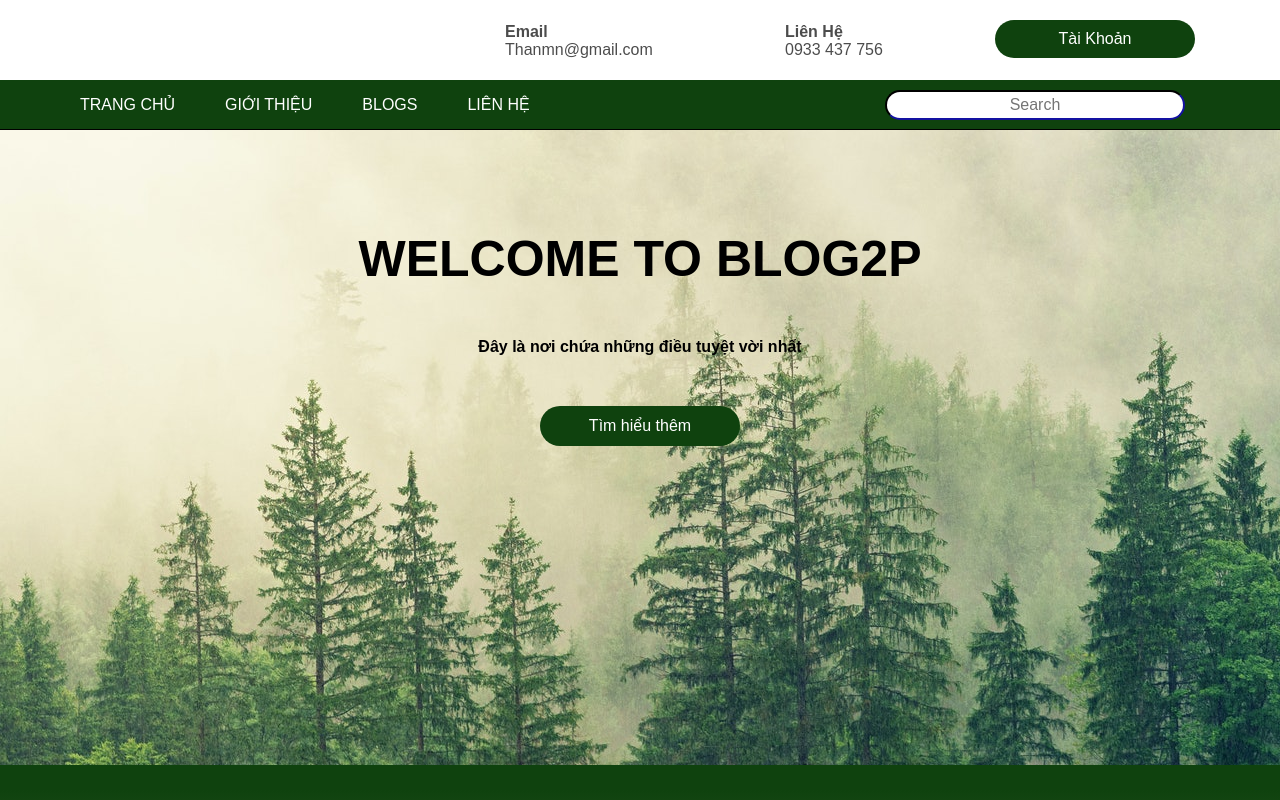
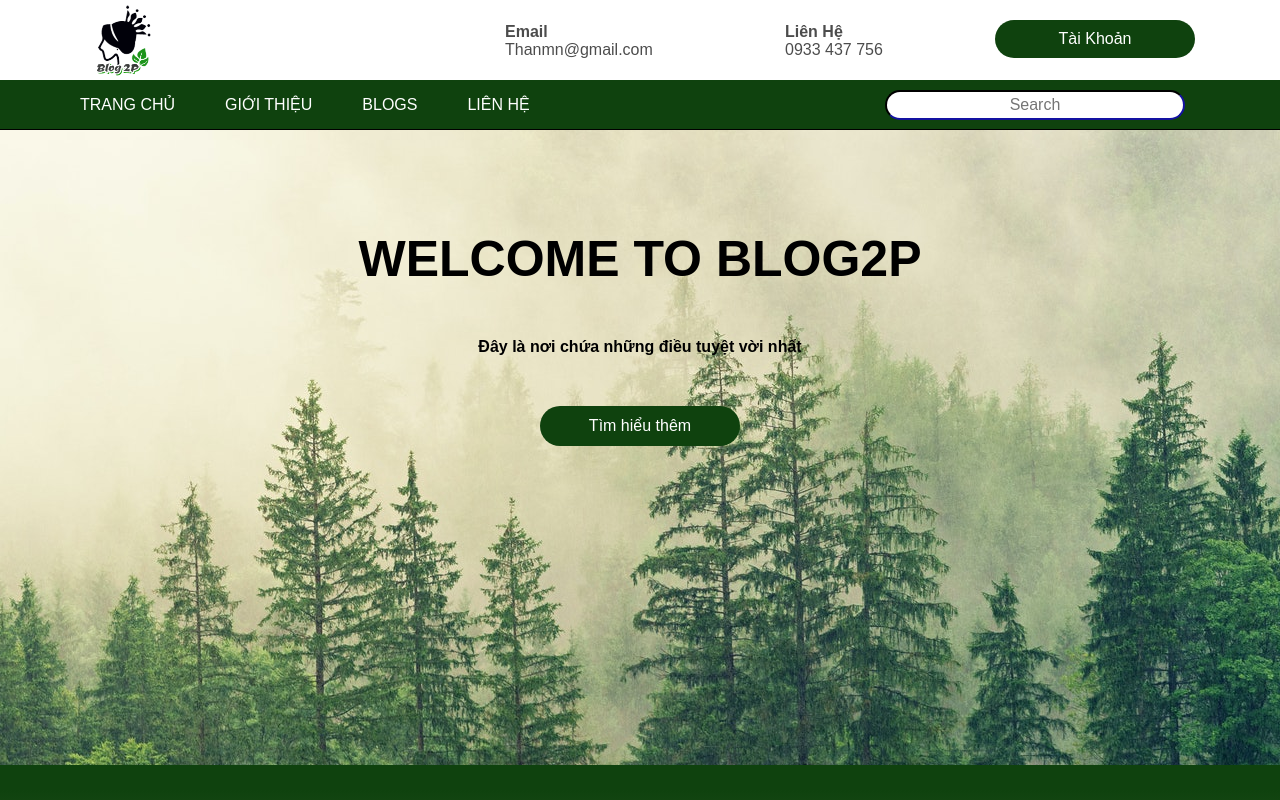
Before and after one commit to MinT2104/Website-Demo-, a plain HTML site: page index.html in a window 1280 px wide. Shown: the top 800 px of the page. Drawn offline with nearby package versions, Linux system fonts and the light colour scheme; files that its build step writes are made by us from their sources; files whose address does not match are found by name.

Commit message:
Update index.html

```diff
--- a/index.html
+++ b/index.html
@@ -18,7 +18,7 @@
           <div id="header">
               <div class="container">
                         <div class="logo">
-                        <a href="#header"><img src="./nhapmon/images/logo1.png" alt=""></a>
+                        <a href="#header"><img src="./Website-Demo-/images/logo1.png" alt=""></a>
                         </div>
                       <div class="thongtinlienlac">
                           <ul>
```
